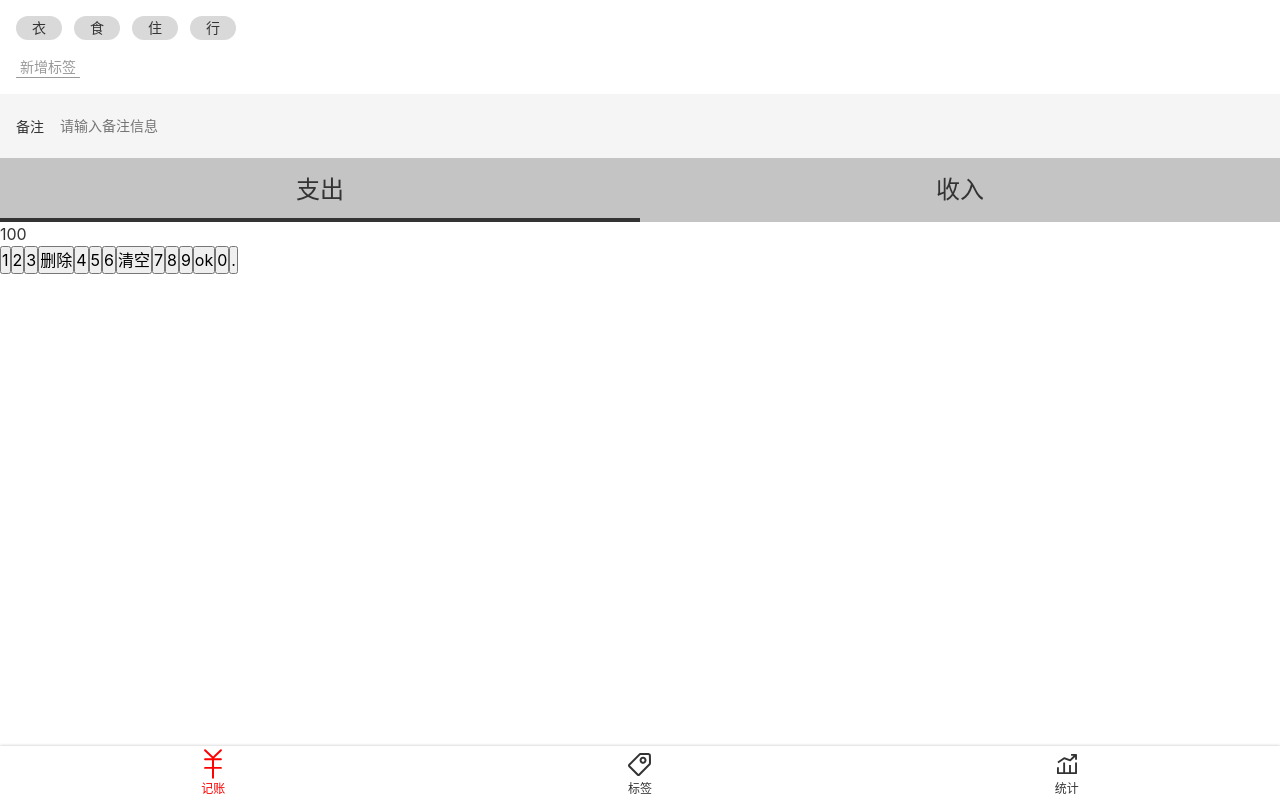
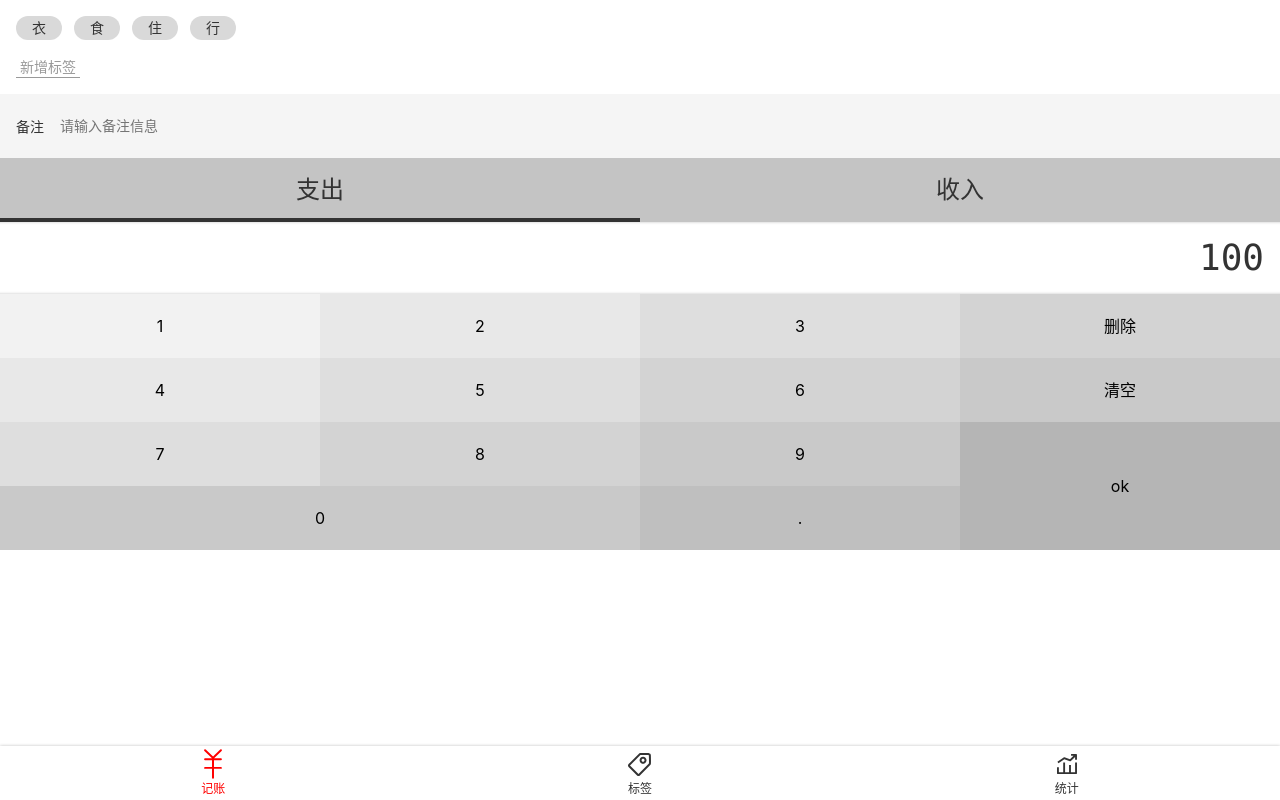
Before and after one commit to bens1320/benbenKeepAccounts, a Vue app: page /#/money in a window 1280 px wide. Built offline with nearby package versions, Linux system fonts and the light colour scheme; the HTML template or start-up script is replaced by a standard one.

Commit message:
CSS第四部分 numberPad

```diff
--- a/src/assets/style/helper.scss
+++ b/src/assets/style/helper.scss
@@ -3,3 +3,21 @@ $font-kai: Baskerville, Georgia, "Liberation Serif", "Kaiti SC", STKaiti, "AR PL
 $font-fsong: Baskerville, "Times New Roman", "Liberation Serif", STFangsong, FangSong, FangSong_GB2312, "CWTEX\-F", serif;
 
 $color-highlight: #f00;
+
+//placeholder
+%clearFix{
+  &::after{
+    content: '';
+    clear: both;
+    display: block;
+  }
+}
+
+$color-shadow: rgba(0, 0, 0, 0.25);
+%outerShadow {
+  box-shadow: 0 0 3px $color-shadow;
+}
+%innerShadow {
+  box-shadow: inset 0 -3px 3px -3px $color-shadow,
+  inset 0 3px 3px -3px $color-shadow;
+}
--- a/src/components/Nav.vue
+++ b/src/components/Nav.vue
@@ -26,8 +26,8 @@ export default {
 @import "~@/assets/style/helper.scss";
 
 nav {
+  @extend %outerShadow;
   display: flex;
-  box-shadow: 0 0 3px rgba(0, 0, 0, 0.25);
   flex-direction: row;
   font-size: 12px;
   > .item{
--- a/src/views/Money.vue
+++ b/src/views/Money.vue
@@ -39,8 +39,8 @@
         <button>7</button>
         <button>8</button>
         <button>9</button>
-        <button>ok</button>
-        <button>0</button>
+        <button class="ok">ok</button>
+        <button class="zero">0</button>
         <button>.</button>
       </div>
     </div>
@@ -54,6 +54,7 @@ export default {
 </script>
 
 <style lang="scss" scoped>
+@import "~@/assets/style/helper.scss";
 .tags{
   font-size: 14px;
   padding: 16px;
@@ -126,4 +127,56 @@ export default {
     }
   }
 }
+
+.numberPad{
+  .output{
+    @extend %clearFix;
+    @extend %innerShadow;
+    font-size: 36px;
+    font-family: Consolas, monospace;
+    padding: 9px 16px;
+    text-align: right;
+  }
+
+  .buttons{
+    @extend %clearFix;
+    > button{
+      width: 25%;
+      height: 64px;
+      float: left;
+      background: transparent;
+      border: none;
+      &.ok{
+        height: 64*2px;
+        float: right;
+      }
+      &.zero{
+        width: 25%*2;
+      }
+
+      $bg: #f2f2f2;
+      &:nth-child(1) {
+        background: $bg;
+      }
+      &:nth-child(2), &:nth-child(5) {
+        background: darken($bg, 4%);
+      }
+      &:nth-child(3), &:nth-child(6), &:nth-child(9) {
+        background: darken($bg, 4*2%);
+      }
+      &:nth-child(4), &:nth-child(7), &:nth-child(10) {
+        background: darken($bg, 4*3%);
+      }
+      &:nth-child(8), &:nth-child(11), &:nth-child(13) {
+        background: darken($bg, 4*4%);
+      }
+      &:nth-child(14) {
+        background: darken($bg, 4*5%);
+      }
+      &:nth-child(12) {
+        background: darken($bg, 4*6%);
+      }
+    }
+  }
+}
 </style>
```
